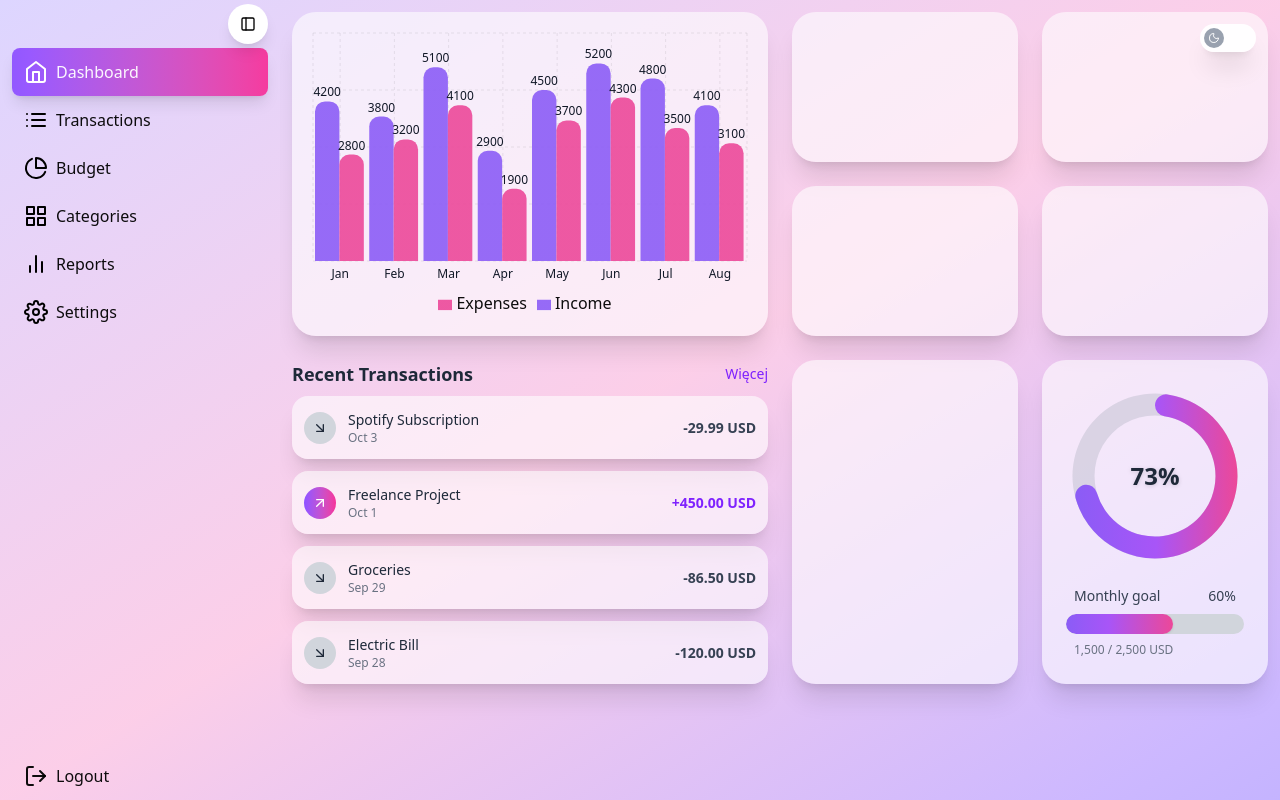
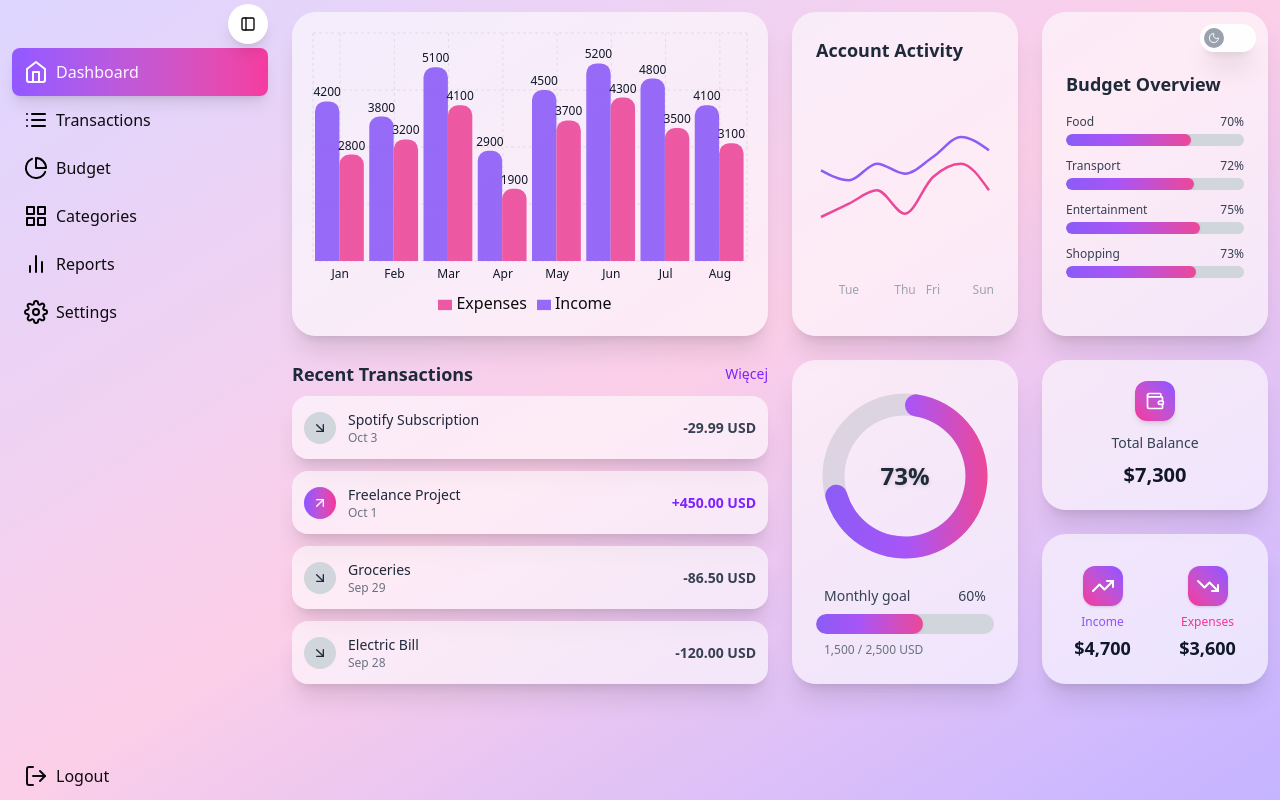
Before and after one commit to MilaKropeczka/Dashboard---, a Next.js app: page /dashboard in a window 1280 px wide. Built offline with nearby package versions, Linux system fonts and the light colour scheme.

Commit message:
feat: integrate components in Home Page

```diff
--- a/src/app/dashboard/page.tsx
+++ b/src/app/dashboard/page.tsx
@@ -2,6 +2,11 @@
 import Chart from '@/components/Chart';
 import RecentTransactions from '@/components/RecentTransactions';
 import SavingGoal from '@/components/SavingsGoal';
+import StatCard from '@/components/StatCard';
+import BudgetOverview from '@/components/BudgetOverview';
+import { Wallet } from 'lucide-react';
+import AccountActivity from '@/components/AccountActivity';
+import OverviewCard from '@/components/OverviewCart';
 
 const data = [
 	{ name: 'Jan', Income: 4200, Expenses: 2800 },
@@ -24,16 +29,23 @@ export default function Home() {
 			<div className='bg-white/60 dark:bg-gray-700/95 shadow-xl rounded-3xl sm:col-span-2 row-span-2 flex items-center justify-center p-4'>
 				<Chart data={data} />
 			</div>
-			<div className='bg-white/60 dark:bg-gray-700/95 shadow-xl rounded-3xl'></div>
-			<div className='bg-white/60 dark:bg-gray-700/95 shadow-xl rounded-3xl'></div>
-			<div className='bg-white/60 dark:bg-gray-700/95 shadow-xl rounded-3xl'></div>
-			<div className='bg-white/60 dark:bg-gray-700/95 shadow-xl rounded-3xl'></div>
+			<div className='bg-white/60 dark:bg-gray-700/95 shadow-xl dark:shadow-xl/20 rounded-3xl sm:row-span-2'>
+				<AccountActivity />
+			</div>
+			<div className='bg-white/60 dark:bg-gray-700/95 shadow-xl dark:shadow-xl/20 rounded-3xl row-span-2'>
+				<BudgetOverview />
+			</div>
 			<div className='rounded-3xl sm:col-span-2 row-span-2'>
 				<RecentTransactions />
 			</div>
-			<div className='bg-white/60 dark:bg-gray-700/95 shadow-xl rounded-3xl sm:row-span-2'></div>
-			<div className='bg-white/60 dark:bg-gray-700/95 shadow-xl rounded-3xl row-span-2'>
+			<div className='bg-white/60 dark:bg-gray-700/95 shadow-xl dark:shadow-xl/20 rounded-3xl sm:row-span-2'>
 				<SavingGoal />
+			</div>
+			<div className='bg-white/60 dark:bg-gray-700/95 shadow-xl dark:shadow-xl/20 rounded-3xl'>
+				<StatCard title='Total Balance' value='$7,300' icon={Wallet} />
+			</div>
+			<div className='bg-white/60 dark:bg-gray-700/95 shadow-xl dark:shadow-xl/20 rounded-3xl'>
+				<OverviewCard income='$4,700' expenses='$3,600' />
 			</div>
 		</div>
 	);
```
